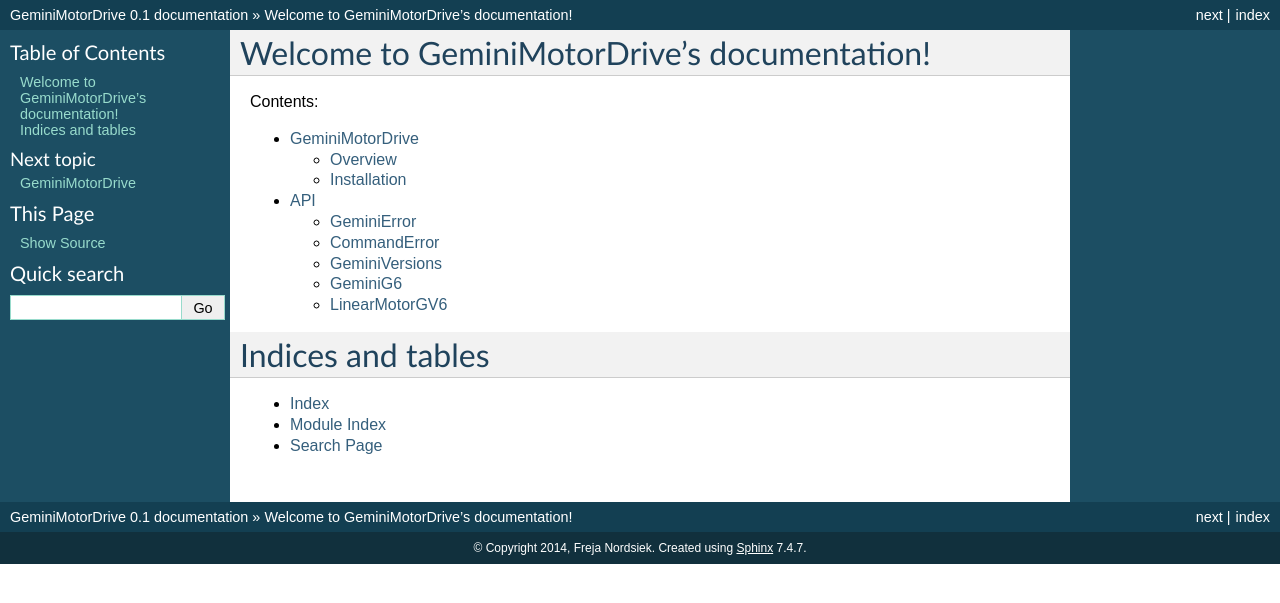
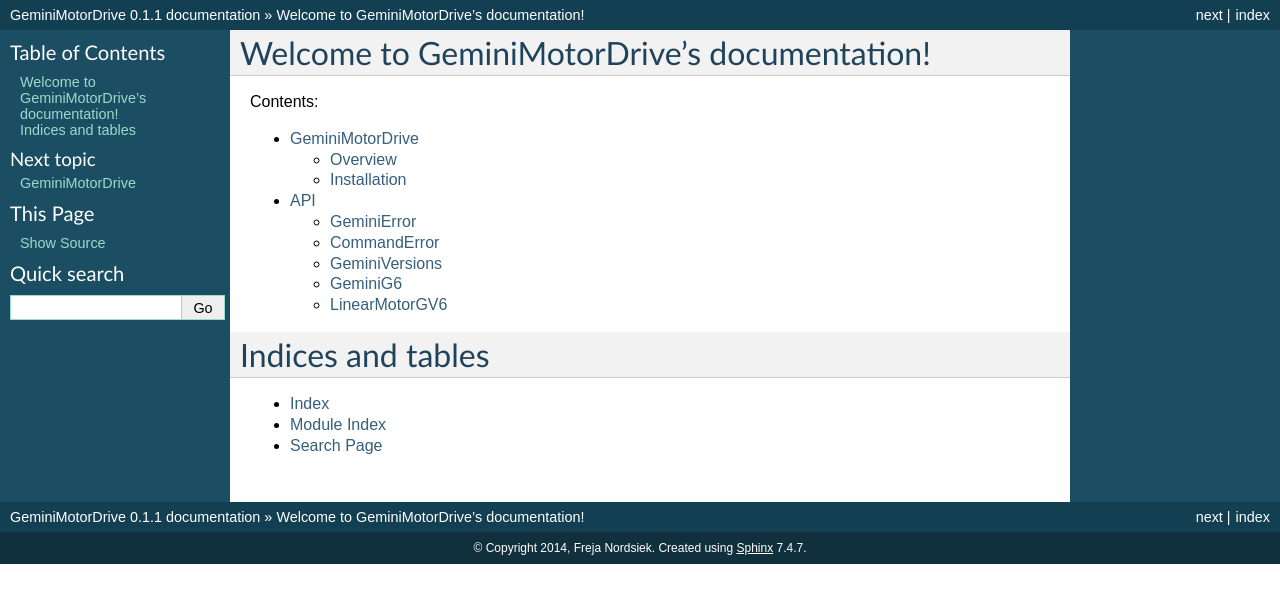
Before and after one commit to frejanordsiek/GeminiMotorDrive, a Sphinx documentation site: the page built from doc/source/index.rst, in a window 1280 px wide. Shown: the top 603 px of the page. Built offline with Sphinx 7.4.7, drawn with Linux system fonts in a browser that asks for light colours; formulas are drawn with MathJax 3.

Commit message:
Incremented version to 0.1.1

```diff
--- a/GeminiMotorDrive.py
+++ b/GeminiMotorDrive.py
@@ -26,10 +26,10 @@
 
 """ Module for controlling a Parker Hannifin Gemini GV-6 or GT-6.
 
-Version 0.1
+Version 0.1.1
 """
 
-__version__ = "0.1"
+__version__ = "0.1.1"
 
 import math
 import copy
--- a/doc/source/conf.py
+++ b/doc/source/conf.py
@@ -64,9 +64,9 @@ copyright = '2014, Freja Nordsiek'
 # built documents.
 #
 # The short X.Y version.
-version = '0.1'
+version = '0.1.1'
 # The full version, including alpha/beta/rc tags.
-release = '0.1'
+release = '0.1.1'
 
 # The language for content autogenerated by Sphinx. Refer to documentation
 # for a list of supported languages.
--- a/setup.py
+++ b/setup.py
@@ -7,7 +7,7 @@ with open('README.rst') as file:
     long_description = file.read()
 
 setup(name='GeminiMotorDrive',
-      version='0.1',
+      version='0.1.1',
       description='Utilities to control Parker Hannifin Gemini stepper/servo motor drives.',
       long_description=long_description,
       author='Freja Nordsiek',
```
